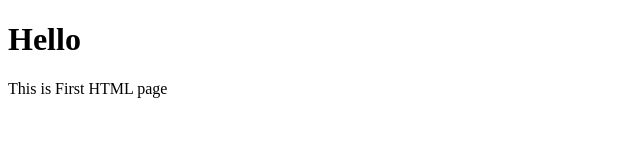
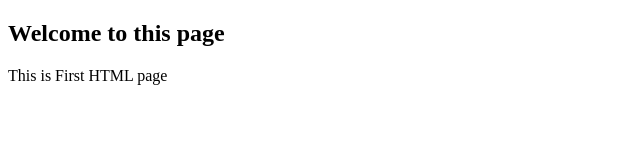
Before and after one commit to shalini-bufferzero/reactproject-shal, a plain HTML site: page index.html in a window 1280 px wide. Shown: the whole page, without its empty margins (0-640 px from the left). Drawn offline with Linux system fonts and the light colour scheme.

Commit message:
kindly save the changes

```diff
--- a/index.html
+++ b/index.html
@@ -6,7 +6,7 @@
     </head>
 
     <body>
-        <h1> Hello </h1>
+        <h2> Welcome to this page</h2>
         <p> This is First HTML page </p>
     </body>
 
```
